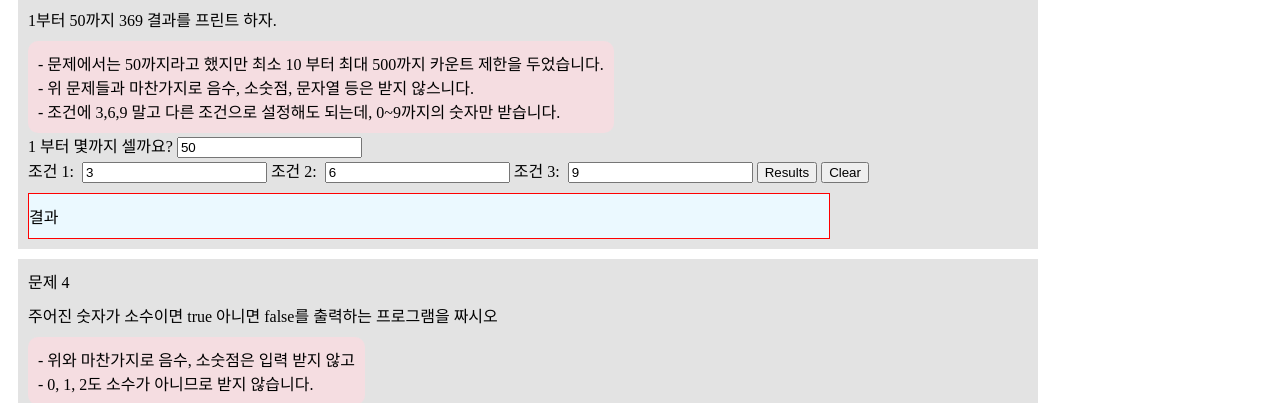
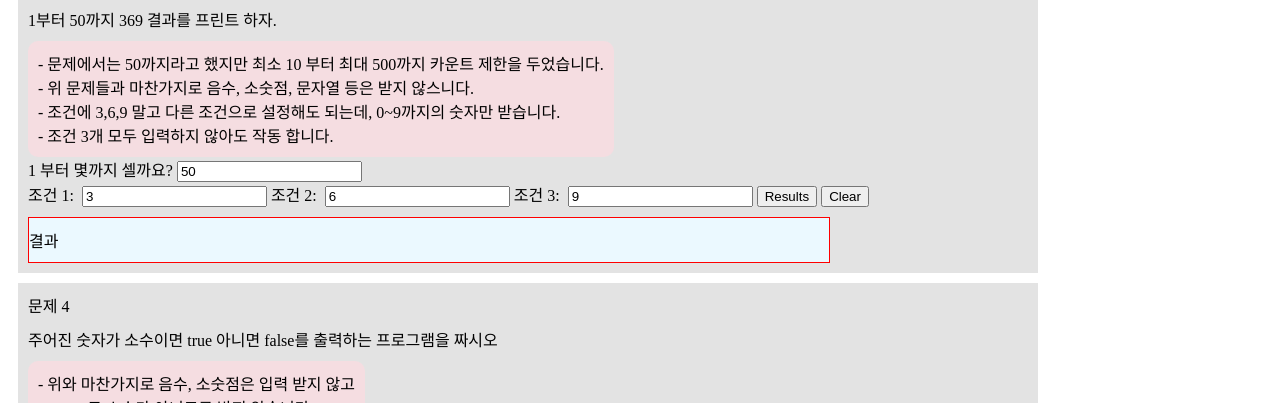
Before and after one commit to emeryss/JS2_20240627, a plain HTML site: page index.html in a window 1280 px wide. Shown: the part 697-1100 px from the top of the page. Drawn offline with Linux system fonts and the light colour scheme.

Commit message:
hopefully last take

```diff
--- a/index.html
+++ b/index.html
@@ -69,7 +69,8 @@
         <div class="sol-desc">
             - 문제에서는 50까지라고 했지만 최소 10 부터 최대 500까지 카운트 제한을 두었습니다. </br>
             - 위 문제들과 마찬가지로 음수, 소숫점, 문자열 등은 받지 않스니다. </br>
-            - 조건에 3,6,9 말고 다른 조건으로 설정해도 되는데, 0~9까지의 숫자만 받습니다.
+            - 조건에 3,6,9 말고 다른 조건으로 설정해도 되는데, 0~9까지의 숫자만 받습니다.</br>
+            - 조건 3개 모두 입력하지 않아도 작동 합니다.
         </div>
         <div>
             <label for="prob3-limit">1 부터 몇까지 셀까요?</label>
```
